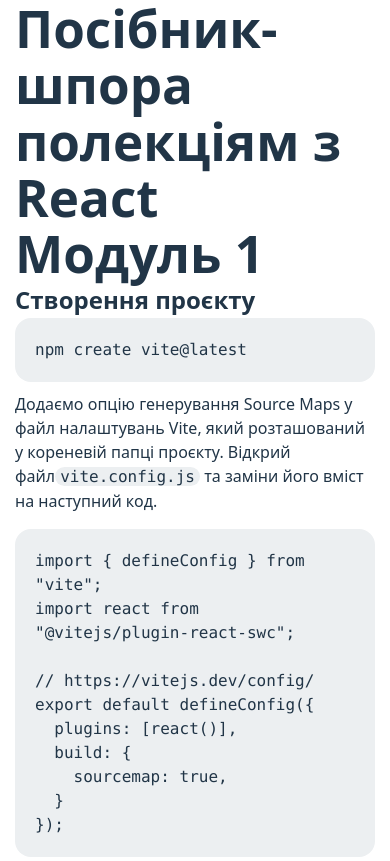
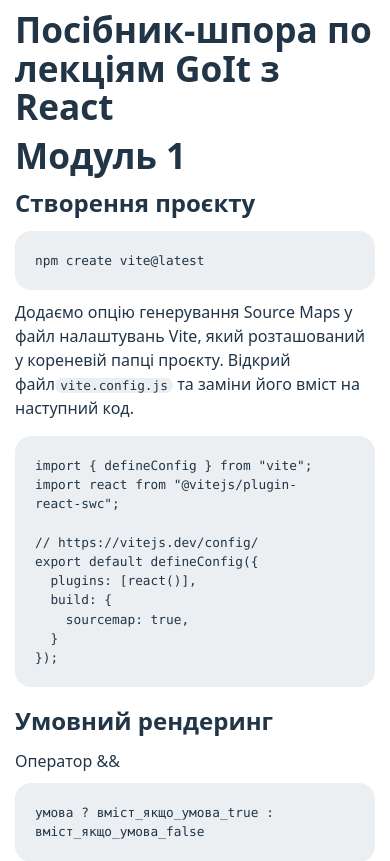
Before and after one commit to bndnt/intro, a React (Vite) app: page / in a window 390 px wide. Shown: the top 861 px of the page. Built offline with nearby package versions, Linux system fonts and the light colour scheme.

Commit message:
Відео-зайняття 1 - props, map, collection. Створення профілю користувачів

```diff
--- a/src/components/App.css
+++ b/src/components/App.css
@@ -56,3 +56,11 @@ p code {
 .read-the-docs {
   color: #888;
 }
+@media (max-width: 650px) {
+  h1 {
+    font-size: 2.2em;
+  }
+  code {
+    font-size: 0.8em;
+  }
+}
--- a/src/components/App.jsx
+++ b/src/components/App.jsx
@@ -190,7 +190,7 @@ import AppProfile from "./AppProfile/AppProfile";
 export default function App() {
   return (
     <div className="page">
-      <h1>Посібник-шпора полекціям з React</h1>
+      <h1>Посібник-шпора по лекціям GoIt з React </h1>
       <AppProfile />
     </div>
   );
--- a/src/components/AppProfile/AppProfile.module.css
+++ b/src/components/AppProfile/AppProfile.module.css
@@ -2,6 +2,13 @@
   display: flex;
   justify-content: start;
   flex-wrap: wrap;
-  gap: 25px;
   margin-top: 30px;
 }
+@media (max-width: 650px) {
+  .usersFlex {
+    display: flex;
+    justify-content: start;
+    flex-wrap: wrap;
+    margin-top: 30px;
+  }
+}
--- a/src/components/Profile/Profile.module.css
+++ b/src/components/Profile/Profile.module.css
@@ -6,4 +6,25 @@
 }
 .userCard {
   width: 220px;
+  padding: 10px;
+  margin: 0 10px;
 }
+@media (max-width: 768px) {
+  .profileImg {
+    width: 100px;
+    height: 100px;
+    border-radius: 50%;
+  }
+  .userCard {
+    width: calc(100% / 3 - 20px);
+  }
+  .userCard p {
+    margin: 0;
+    font-size: 0.7em;
+  }
+}
+@media (max-width: 500px) {
+  .userCard {
+    width: calc(100% / 2 - 20px);
+  }
+}
--- a/src/index.css
+++ b/src/index.css
@@ -63,7 +63,7 @@ h4,
 h5,
 h6,
 p {
-  margin: 0;
+  margin: 10px 0;
 }
 
 ul,
```
